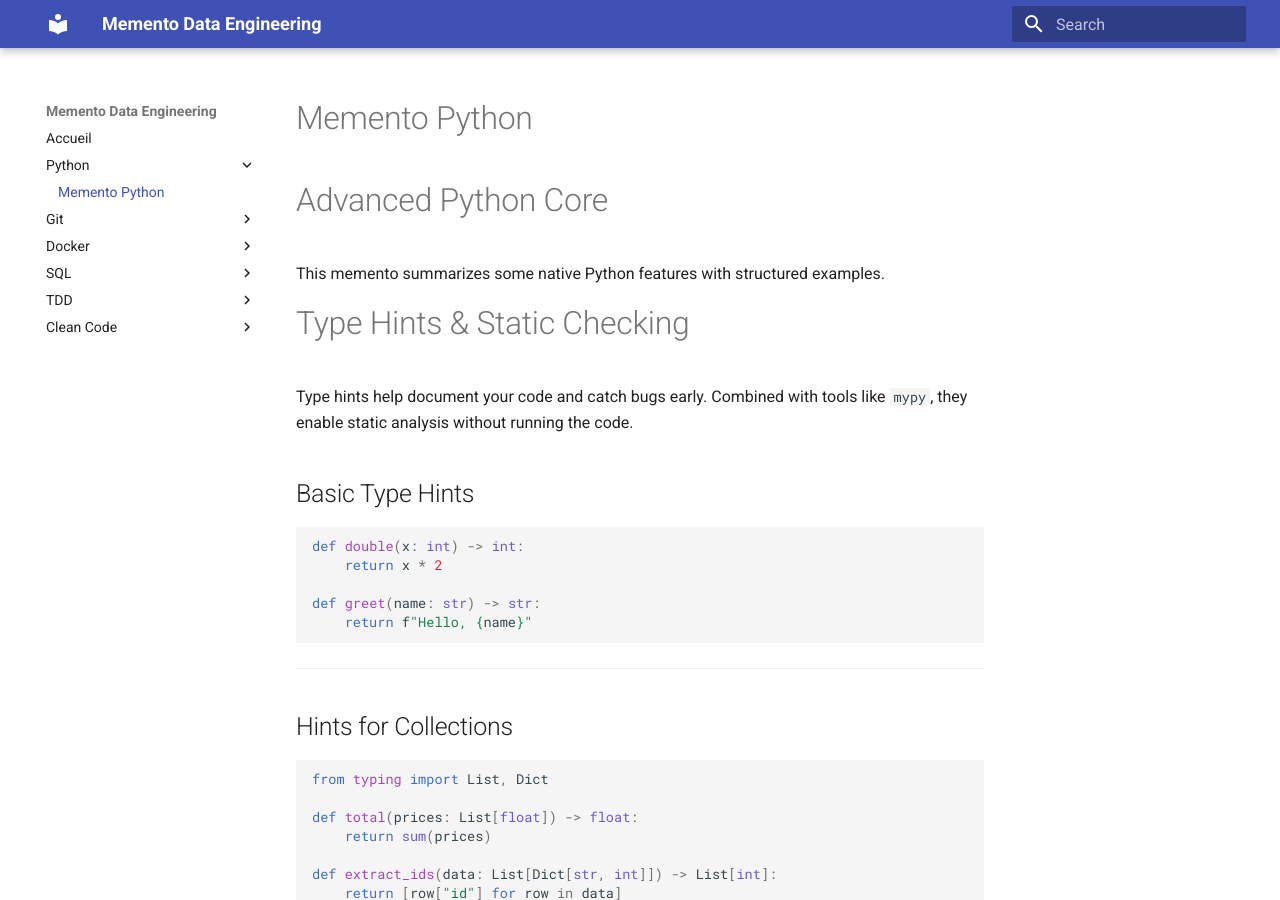
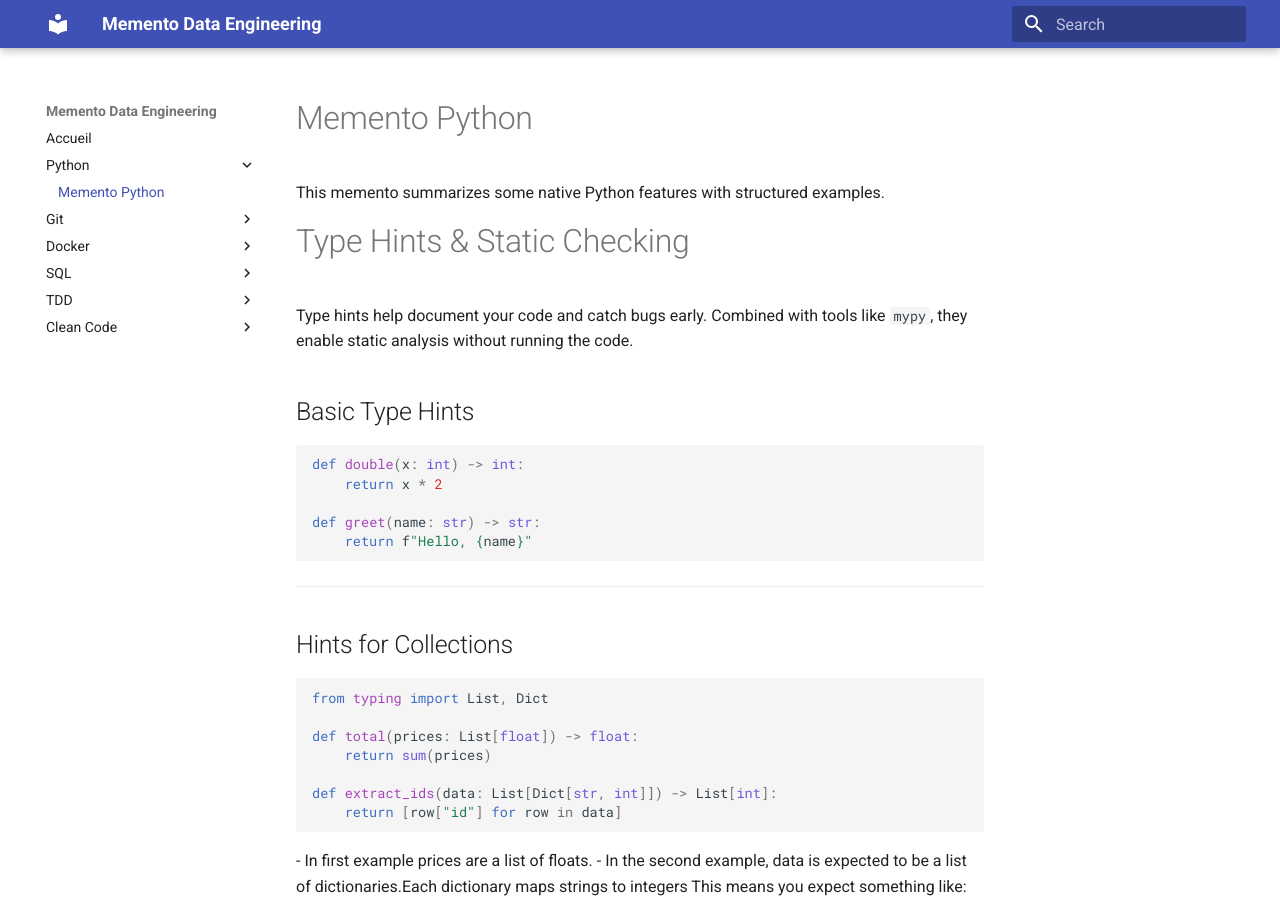
Before and after one commit to y-ikli/memento, an MkDocs documentation site: the page built from docs/python/memento_python.md, in a window 1280 px wide and 900 px high. Built offline with MkDocs 1.6.1 and Material for MkDocs 9.7.7, drawn with Linux system fonts in a browser that asks for light colours.

Commit message:
add content python

```diff
--- a/docs/python/memento_python.md
+++ b/docs/python/memento_python.md
@@ -1,5 +1,4 @@
 # Memento Python
-# Advanced Python Core
 
 This memento summarizes some native Python features with structured examples.
 
```
Also changed, not shown: site/clean_code/memento_clean_code/index.html, site/docker/memento_docker/index.html, site/git/memento_git/index.html, site/index.html, site/python/memento_python/index.html, site/search/search_index.json, site/sql/memento_sql/index.html, site/tdd/memento_tdd/index.html.
